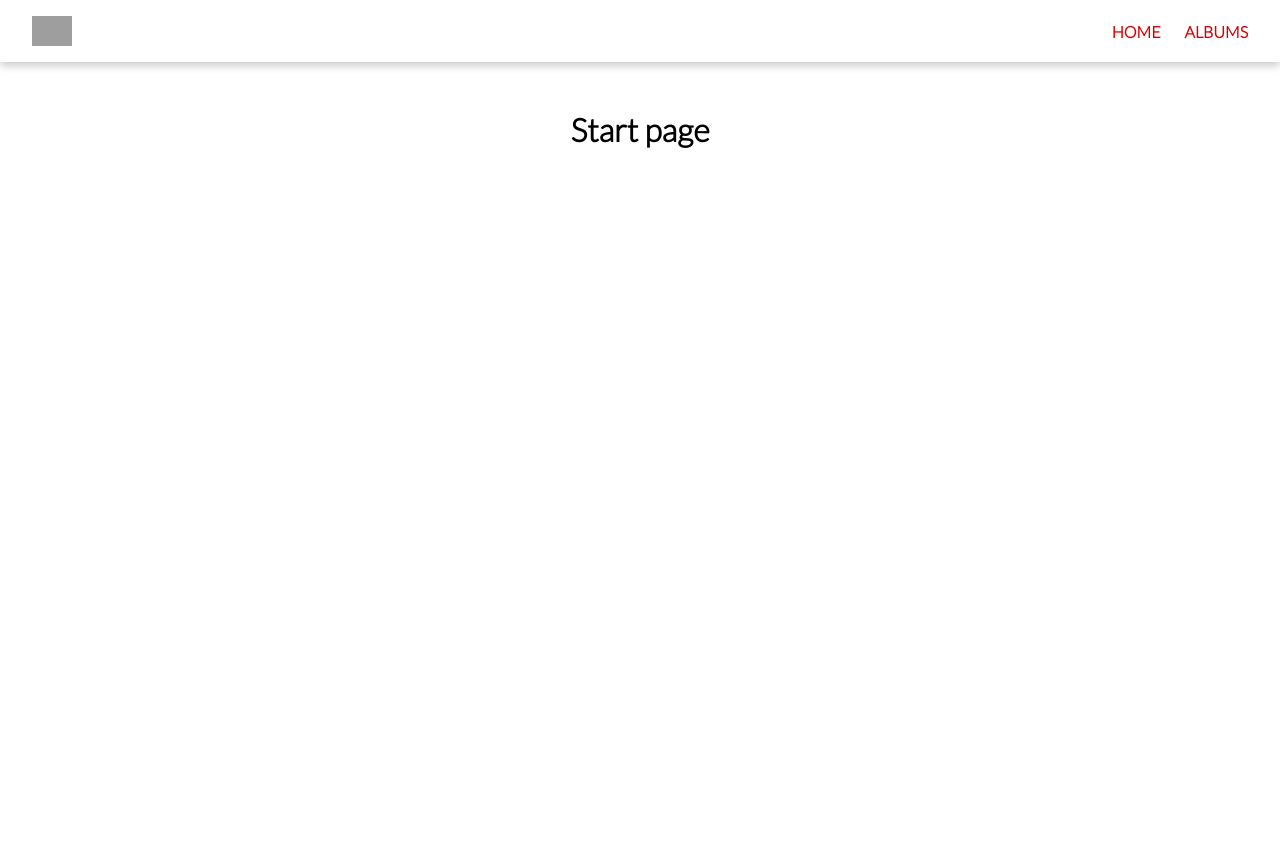
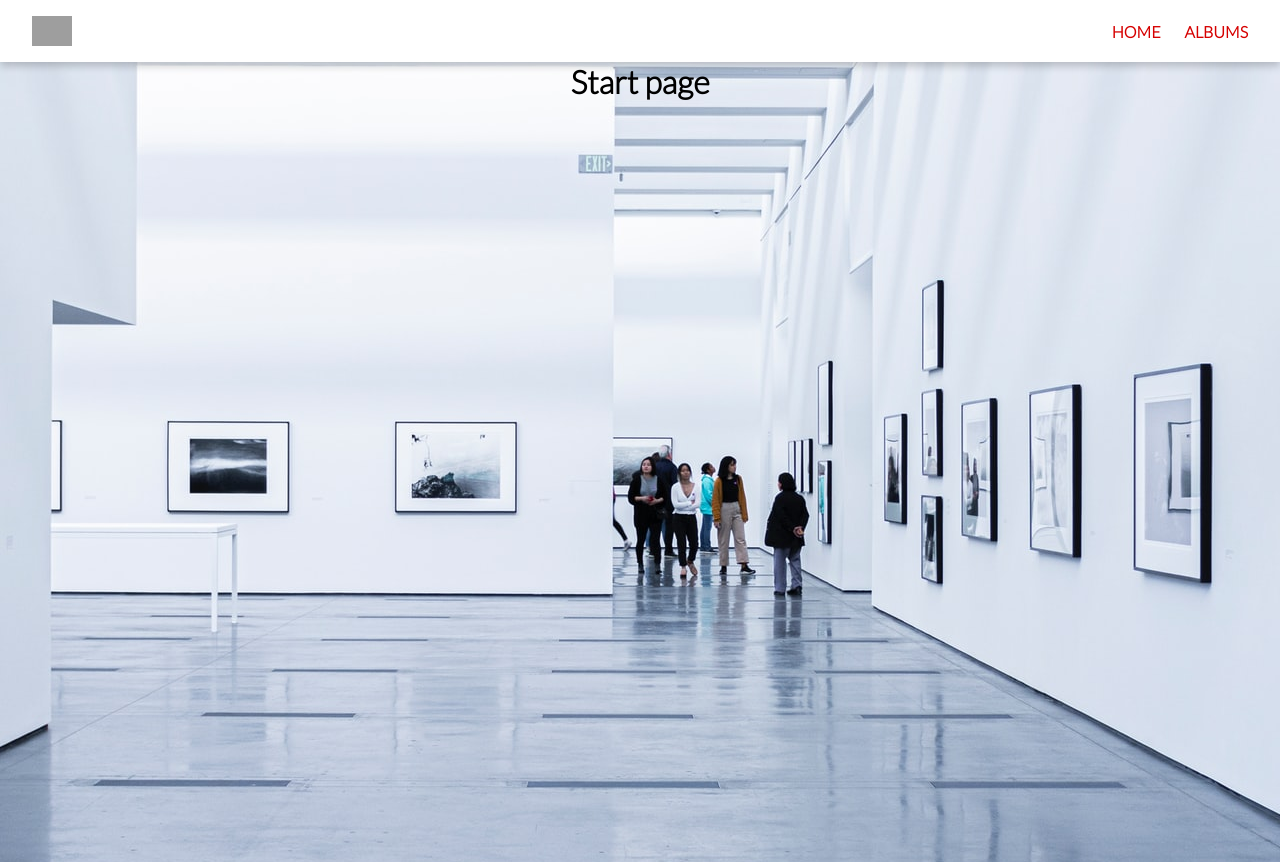
Before and after one commit to johnLexicon/photo-gallery, a Vue app: page / in a window 1280 px wide. Before the commit the page ends 800 px from the top, so only its background shows below. Built offline with nearby package versions, Linux system fonts and the light colour scheme; grey boxes are pictures that could not be loaded.

Commit message:
Added backkground image to start page and style fixes..

```diff
--- a/src/App.vue
+++ b/src/App.vue
@@ -1,10 +1,5 @@
 <template>
-  <div id="app">
-    <!-- <div id="nav">
-      <router-link to="/">Home</router-link> |
-      <router-link to="/about">About</router-link> |
-      <router-link to="/albums">Albums</router-link>
-    </div> -->
+  <div>
     <navbar />
     <router-view class="app-container" />
   </div>
@@ -32,6 +27,6 @@ body {
   text-align: center;
 }
 .app-container {
-  margin-top: 110px;
+  margin-top: 62px;
 }
 </style>
--- a/src/components/photos/PhotosCollection.vue
+++ b/src/components/photos/PhotosCollection.vue
@@ -8,7 +8,7 @@
         @showPhoto="showPhoto"
       />
     </div>
-    <h3 v-else>No photos available</h3>
+    <h3 class="text-center" v-else>No photos available</h3>
   </div>
 </template>
 
--- a/src/views/Home.vue
+++ b/src/views/Home.vue
@@ -9,3 +9,14 @@ export default {
   name: "Home",
 };
 </script>
+
+<style>
+.home {
+  height: 100vh;
+  width: 100%;
+  background-image: url("../assets/images/gallery.jpg");
+  background-repeat: no-repeat;
+  background-position: center;
+  background-attachment: fixed;
+}
+</style>
```
Also changed, not shown: src/assets/images/gallery.jpg (added).
